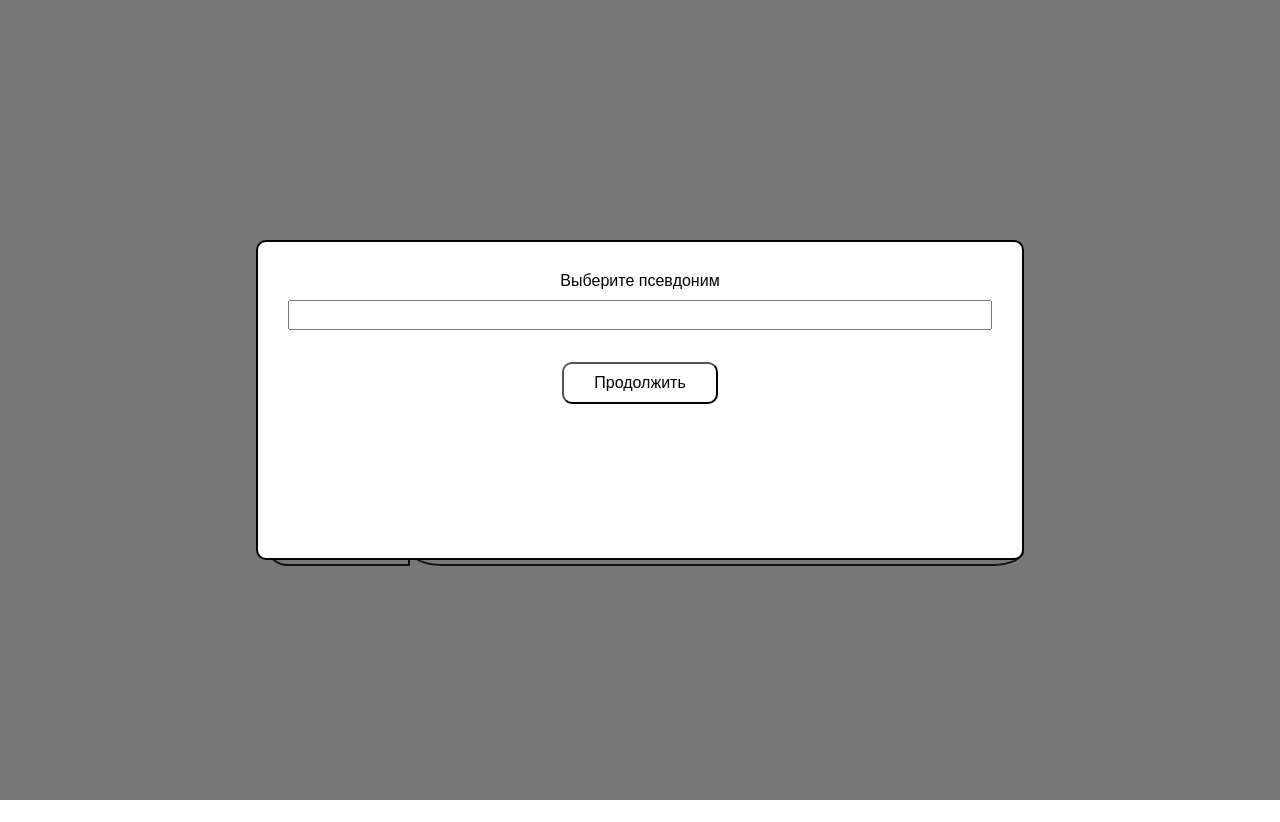
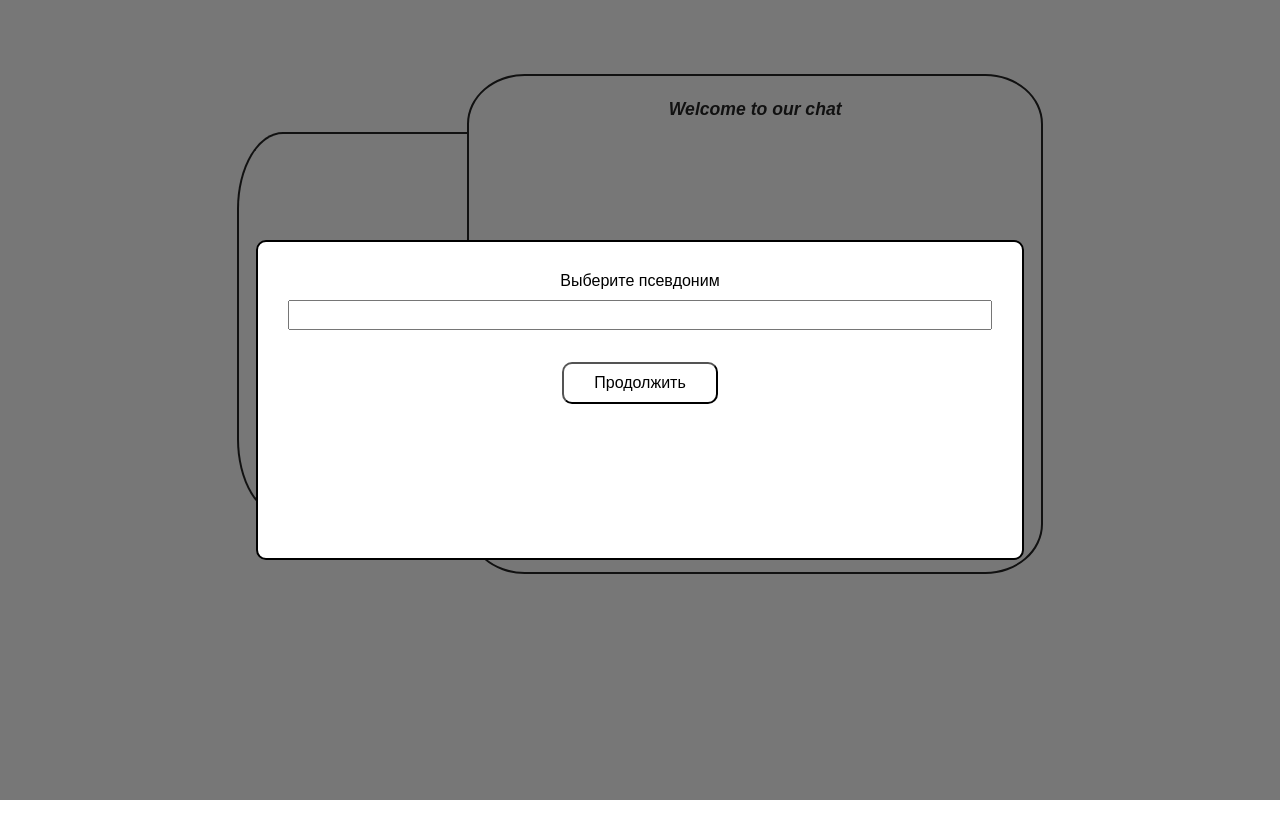
Before and after one commit to BudTon/js_pro_web_sse-ws_frontend, a website built with webpack: page src/index.html in a window 1280 px wide. After the commit the page ends 800 px from the top, so only its background shows below. Built offline with nearby package versions, Linux system fonts and the light colour scheme; no server answers.

Commit message:
css correct

```diff
--- a/src/css/style.css
+++ b/src/css/style.css
@@ -36,7 +36,7 @@ h3 {
 .conteiner {
   display: flex;
   justify-content: center;
-  padding: 20%;
+  padding: 5%;
 }
 
 
@@ -46,8 +46,11 @@ h3 {
   list-style-type: none;
   flex-direction: column;
   min-width: 20%;
+  /* height: 300px; */
   margin-top: 5%;
+  margin-bottom: 5%;
   border: 2px solid black;
+  border-right: none;
   border-top-left-radius: 20%;
   border-bottom-left-radius: 20%;
 }
@@ -115,19 +118,19 @@ h3 {
   margin: 5%;
 }
 
+.chat-box {
+  display: flex;
+  flex-direction: column;
+  min-width: 50%;
+  height: 500px;
+  border: 2px solid black;
+  padding-top: 2%;
+  border-radius: 10%;
+}
+
 .welcome-chat {
   text-align: center;
   font-style: italic;
-}
-
-.chat-box {
-  display: flex;
-  flex-direction: column;
-  min-width: 80%;
-  height: 300px;
-  border: 2px solid black;
-  padding-top: 5%;
-  border-radius: 5%;
 }
 
 .chat {
```
